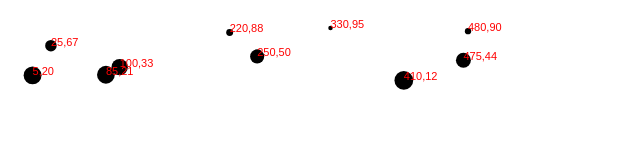
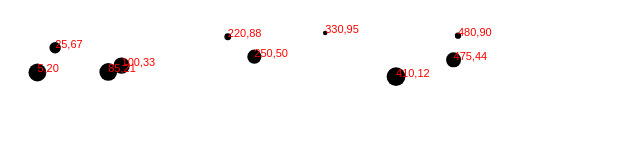
Before and after one commit to rpmb/d3, a plain HTML site: page index.html in a window 1280 px wide. Shown: the whole page, without its empty margins (0-640 px from the left). Drawn offline with Linux system fonts and the light colour scheme.

Commit message:
changed padding to 25

```diff
--- a/index.html
+++ b/index.html
@@ -16,7 +16,7 @@
         //Width and height
         var w = 500;
         var h = 100;
-        var padding = 20;
+        var padding = 25;
 
         var dataset = [
             [5, 20], [480, 90], [250, 50], [100, 33], [330, 95],
```
